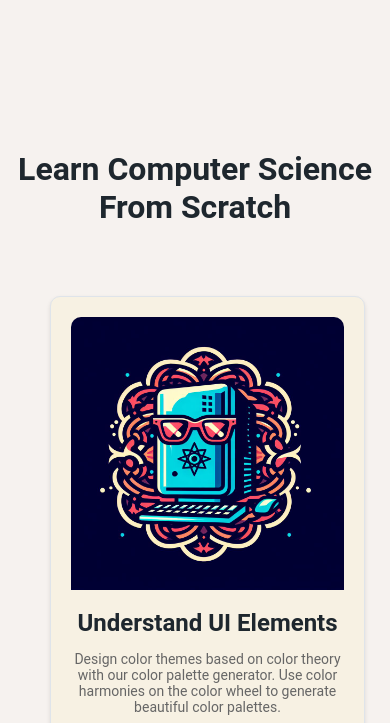
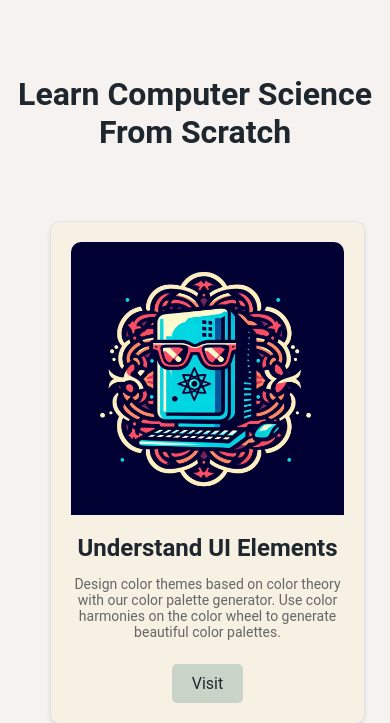
Before and after one commit to JustMrNone/CoderTheCaT, a Django app: page / in a window 390 px wide. Shown: the part 80-803 px from the top of the page. Run offline with Django 5.2, Linux system fonts and the light colour scheme; some libraries are stand-ins or nearby versions; some web fonts are replaced.

Commit message:
"Added media query for max-width 768px to adjust .palette-title margin-top"

```diff
--- a/main/static/index/css/style.css
+++ b/main/static/index/css/style.css
@@ -97,6 +97,11 @@ body {
     color: #1e272e;
     margin-top: 150px;
 }
+@media only screen and (max-width: 768px){
+    .palette-title {
+        margin-top: 75px;
+    }
+}
 .palette-container {
     display: flex;
     flex-wrap: wrap;
```
